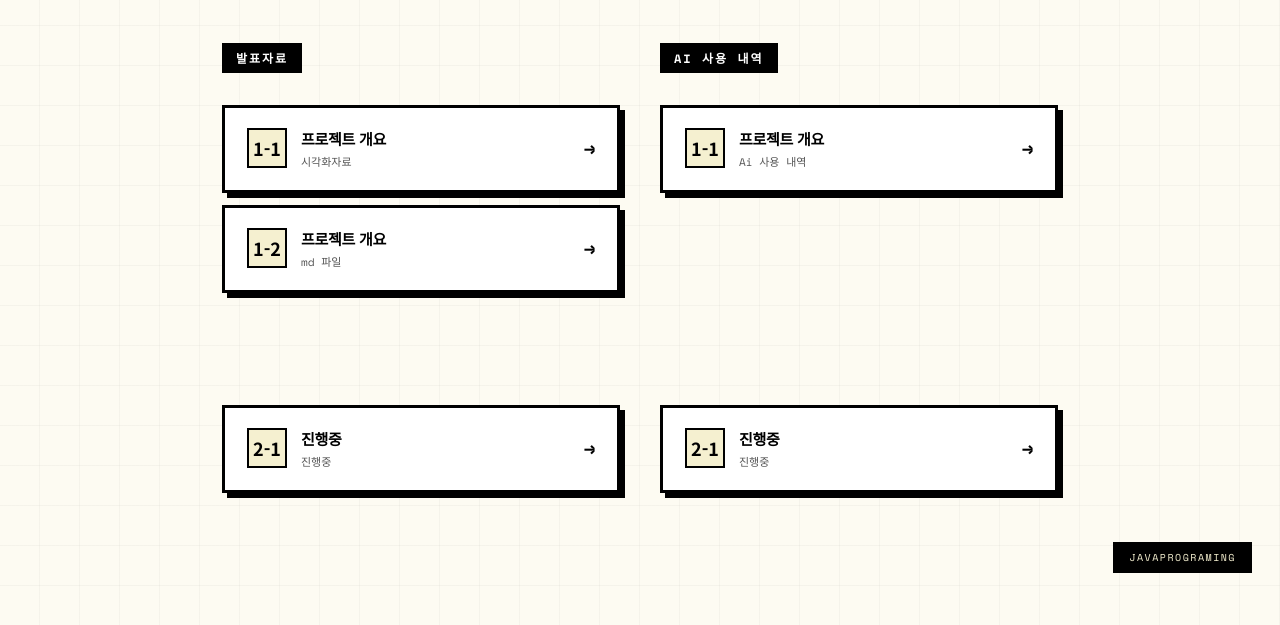
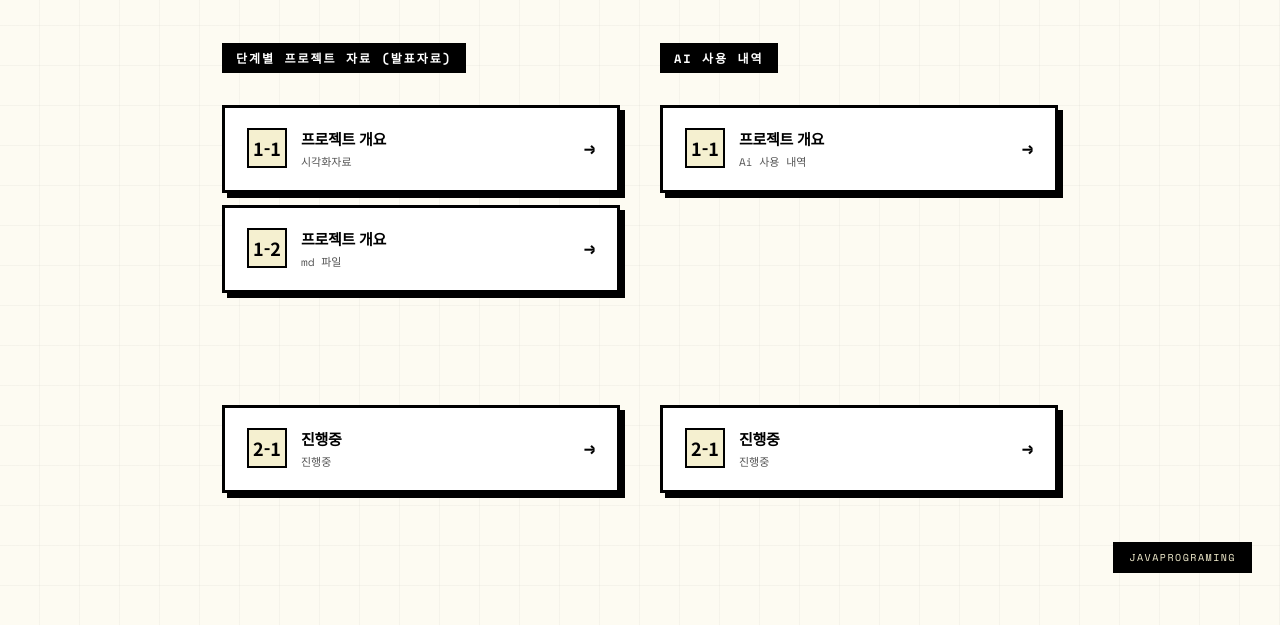
Before and after one commit to noctis-03/FinalJavaProject, a plain HTML site: page index.html in a window 1280 px wide. Shown: the part 199-824 px from the top of the page. Drawn offline with nearby package versions, Linux system fonts and the light colour scheme.

Commit message:
Update section label for project materials

```diff
--- a/index.html
+++ b/index.html
@@ -219,7 +219,7 @@
 
   <div class="grid">
     <div class="section">
-      <div class="section-label">발표자료</div>
+      <div class="section-label">단계별 프로젝트 자료 (발표자료)</div>
 
       <!-- 발표자료 여기에 추가 -->
       <a class="card" href="docs/project_overview/project-overview.pdf">
```
